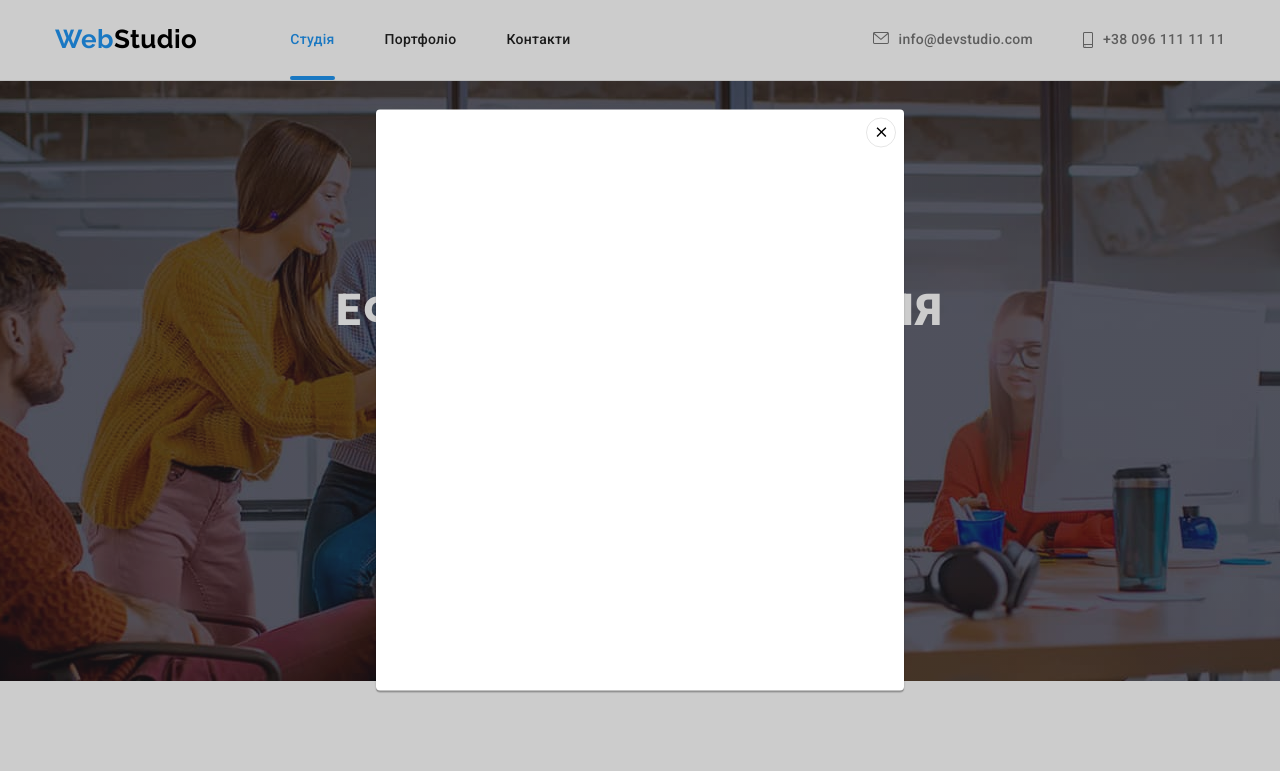
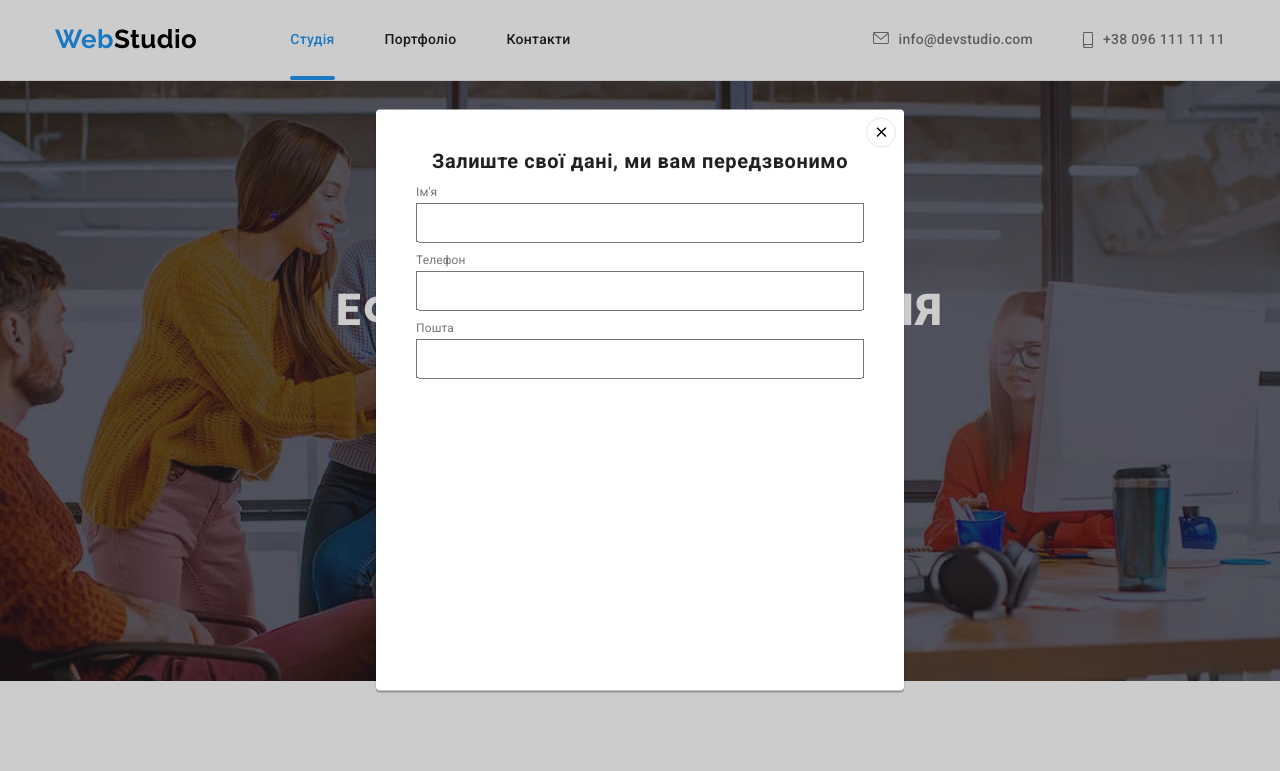
Before and after one commit to DmitroLitvinenko/goit-markup-hw-06, a plain HTML site: page index.html in a window 1280 px wide. Both pictures are taken after a click on the button "Замовити послугу". Shown: the top 771 px of the page. Drawn offline with nearby package versions, Linux system fonts and the light colour scheme.

Commit message:
modal form

```diff
--- a/css/style.css
+++ b/css/style.css
@@ -593,6 +593,7 @@ img {
 .modal {
   width: 528px;
   min-height: 581px;
+  padding: 40px;
   position: absolute;
   top: 50%;
   left: 50%;
@@ -621,3 +622,28 @@ img {
 .backdrop.is-hidden .modal {
   transform: translate(-50%, -50%);
 }
+
+.modal-title {
+  margin-bottom: 12px;
+  font-weight: 700;
+  font-size: 20px;
+  line-height: 1.15;
+  letter-spacing: 0.03em;
+  text-align: center;
+  color: var(--secondary-font-color);
+}
+
+.modal-label {
+  display: block;
+  margin-bottom: 4px;
+  font-size: 12px;
+  line-height: 1.17;
+  letter-spacing: 0.01em;
+  color: var(--primary-font-color);
+}
+
+.modal-input {
+  width: 100%;
+  height: 40px;
+  margin-bottom: 10px;
+}
--- a/index.html
+++ b/index.html
@@ -581,6 +581,25 @@
             <use href="./img/symbol-defs.svg#btn-close"></use>
           </svg>
         </button>
+        <p class="modal-title">Залиште свої дані, ми вам передзвонимо</p>
+        <form class="modal-form">
+          <label for="user-name" class="modal-label">Ім'я</label>
+          <input
+            type="text"
+            name="user-name"
+            id="user-name"
+            class="modal-input"
+          />
+          <label for="user-tel" class="modal-label">Телефон</label>
+          <input type="tel" name="user-tel" id="user-tel" class="modal-input" />
+          <label for="user-mail" class="modal-label">Пошта</label>
+          <input
+            type="email"
+            name="user-mail"
+            id="user-mail"
+            class="modal-input"
+          />
+        </form>
       </div>
     </div>
     <script src="./js/modal.js"></script>
```
